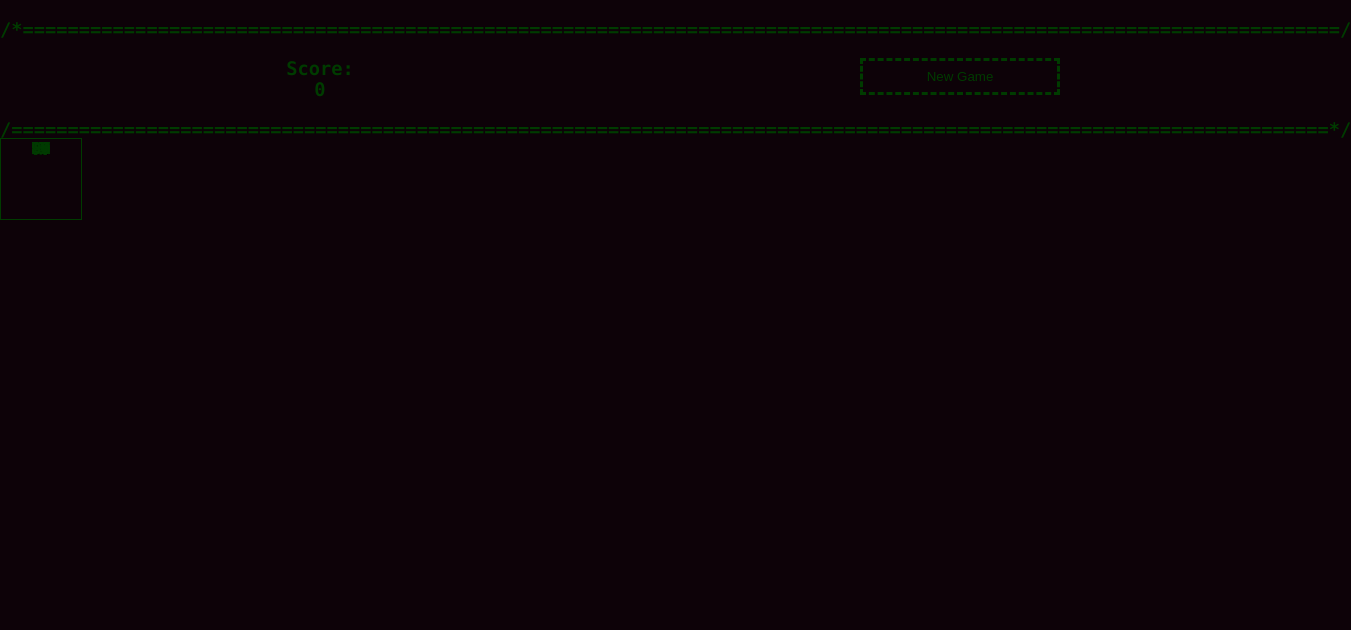
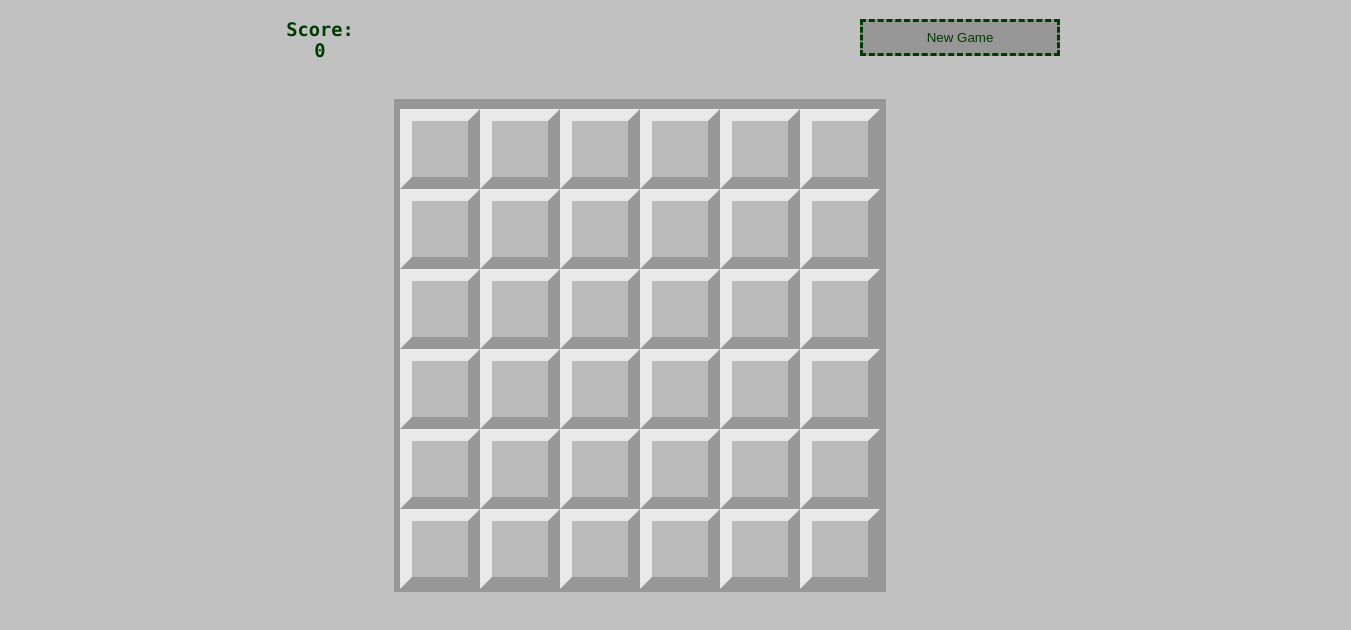
Before and after one commit to nenadkragovic/minesweeper, a React (Create React App) app: page / in a window 1280 px wide. Both pictures are taken after a click on the input "Start game". Shown: the top 630 px of the page, 1351 px wide, since content can reach past the window. Built offline with nearby package versions, Linux system fonts and the light colour scheme.

Commit message:
Add bombs generation, flag placing and number of bombs around field calculation

```diff
--- a/src/App.css
+++ b/src/App.css
@@ -1,5 +1,5 @@
 body {
-  background-color: #0D0208;
+  background-color: rgb(193, 193, 193);
   color: #003B00;
   column-fill: auto;
   font-family: Consolas;
@@ -9,10 +9,10 @@ body {
 .header {
   width: 100%;
   position: relative;
-  height: 10rem;
+  height: 5rem;
 }
 .new-game-btn {
-  background: #0D0208;
+  background: rgb(151,151,151);;
   color :#003B00;
   padding: 0.5rem;
   width: 15em;
@@ -38,7 +38,3 @@ body {
   float: left;
   text-align: center;
 }
-.main {
-  /* width: 80%;
-  left: 10% */
-}
--- a/src/App.js
+++ b/src/App.js
@@ -25,12 +25,10 @@ function App() {
       <div className="content">
         <div className="header">
           <h3>
-            <p>/*=====================================================================================================================/</p>
-            <p>
-                <span>Score: <div className="score">0</div></span>
-                <span><button className="new-game-btn" onClick={() => setGameActive(false)}>New Game</button></span>
-            </p>
-            <p>/=====================================================================================================================*/</p>
+            <nav>
+            <span>Score: <div className="score">0</div></span>
+              <span><button className="new-game-btn" onClick={() => setGameActive(false)}>New Game</button></span>
+            </nav>
           </h3>
         </div>
 
--- a/src/components/Cell/Cell.jsx
+++ b/src/components/Cell/Cell.jsx
@@ -1,8 +1,43 @@
-import React from 'react';
+import { React, useState } from 'react';
 import './Cell.scss'
 
 export default function Cell(props) {
+    const [flag, setFlag] = useState(false);
+    const [checked, setChecked] = useState(false);
+
+    const handleRightClick = (event) => {
+        event.preventDefault();
+        if (checked)
+            return;
+        setFlag(true);
+        setChecked(true);
+    };
+
+    const handleLeftClick = (event) => {
+        event.preventDefault();
+        setChecked(true);
+        setFlag(false);
+        if (props.containsBomb)
+            props.explode()
+        else {
+            if (props.numberOfNeighbouringBombs === 0)
+                props.triggerNeighbouringFields();
+        }
+    };
+
     return (
-        <div className="cell">{props.index}</div>
+        <button
+            id={'cell-'+props.index}
+            className={`cell ${checked && (!flag || props.containsBomb) || (props.exploded && props.containsBomb) ? 'checked' : ''}`}
+            disabled={props.exploded}
+            onClick={handleLeftClick} onContextMenu={handleRightClick} >
+                {
+                    props.containsBomb && props.exploded ?
+                        <div>&#128163;</div> :
+                        flag ?
+                            <div className='flag'>&#128681;</div> :
+                            checked ? props.numberOfNeighbouringBombs : null
+                }
+        </button>
     );
 }
--- a/src/components/Cell/Cell.scss
+++ b/src/components/Cell/Cell.scss
@@ -1,8 +1,19 @@
 .cell {
+    background: rgb(186,186,186);
+    border-top: 0.8rem solid rgb(233, 233, 233);
+    border-left: 0.8rem solid rgb(233, 233, 233);
+    border-right: 0.8rem solid rgb(151, 151, 151);
+    border-bottom: 0.8rem solid rgb(151, 151, 151);
     width: 5rem;
     height: 5rem;
-    border: 1px solid #003B00;
+    font-size: 2.5em;
+    box-sizing: border-box;
     text-align: center;
     vertical-align: center;
     align-self: center;
 }
+
+.cell.checked {
+    border: 0;
+    font-size: 3em;
+}
--- a/src/components/Field/Field.scss
+++ b/src/components/Field/Field.scss
@@ -1,9 +1,10 @@
+.fieldContainer {
+    display: flex;
+    justify-content: center;
+    align-items: center;
+}
 .field {
-    display: grid;
-    grid-template-rows: repeat(10, 0fr);
-    grid-template-columns: repeat(10, 0fr);
+    box-sizing: border-box;
+    background-color: rgb(151, 151, 151);
+    border: 10px solid rgb(151, 151, 151);
 }
-.rowSeparator {
-    width: 100%;
-    height: 0;
-}
--- a/src/components/Field/Filed.jsx
+++ b/src/components/Field/Filed.jsx
@@ -1,21 +1,108 @@
-import React from 'react';
+import { React, useState  } from 'react';
 import './Field.scss'
 import Cell from '../Cell/Cell'
+import * as matrixHelper from '../../helpers/matrixHelper'
 
 export default function Field(props) {
+    console.log("Creating new field.")
+
     const styles = {
         display: 'grid',
-        gridTemplateRows: `repeat(${props.width}, 0)`,
-        gridTemplateColumns: `repeat(${props.height}, 0)`
+        gridTemplateRows: `repeat(${props.width}, 0fr)`,
+        gridTemplateColumns: `repeat(${props.height}, 0fr)`,
+        alignItems: 'center',
+        justifyContent: 'center',
+        width: `calc(${props.width * 5}rem + 0.8rem)`,
+        height: `calc(${props.height * 5}rem + 0.8rem)`
     };
 
-    const cells = [];
-    for (let i = 0; i < props.width; i++){
-        for(let j = 0; j < props.height; j++)
-            cells.push(<Cell index={i * props.width + j} />);
+    const bombMatrix = matrixHelper.createMatrix(props.width, props.height, 0);
+    let generatedBombsCount = 0;
+    while (generatedBombsCount < props.numberOfMines) {
+        const randomIndex = Math.floor(Math.random() * props.width * props.height);
+        let i = Math.floor(randomIndex / props.width);
+        let j = randomIndex % props.width;
+
+        if (bombMatrix[i][j] === 1)
+            continue;
+
+        bombMatrix[i][j] = 1;
+        generatedBombsCount++;
     }
 
+    console.log('Generated: ', bombMatrix)
+
+    const [exploded, setExploded] = useState(false);
+    const explode = () => {
+        setExploded(true);
+        console.log('Game lost!');
+        alert('You lost!');
+    }
+
+    const directions = [
+        [1, 0], [-1, 0], [0, 1], [0, -1], [1, 1], [-1, -1], [1, -1], [-1, 1]
+    ];
+
+    const calculateNumberOfNeighbouringBombs = (row, col) => {
+
+        if (bombMatrix[row][col] === 1)
+            return -1;
+
+        let count = 0;
+
+        for (const [dx, dy] of directions) {
+          const newRow = row + dx;
+          const newCol = col + dy;
+
+          if (
+            newRow >= 0 &&
+            newRow < bombMatrix.length &&
+            newCol >= 0 &&
+            newCol < bombMatrix[0].length &&
+            bombMatrix[newRow][newCol] === 1
+          ) {
+            count++;
+          }
+        }
+
+        return count;
+    }
+
+    const triggerNeighbouringFields = (row, col) => {
+        for (const [dx, dy] of directions) {
+            const newRow = row + dx;
+            const newCol = col + dy;
+
+            if (
+              newRow >= 0 &&
+              newRow < bombMatrix.length &&
+              newCol >= 0 &&
+              newCol < bombMatrix[0].length
+            ) {
+                // TODO: try to find a way to trigger a click in react without manipulating DOM directly
+                document.getElementById(`cell-${newRow*props.width +newCol}`).click();
+            }
+          }
+    }
+
+    const cells = []
+    console.log(bombMatrix);
+    for (let i = 0; i< bombMatrix.length; i++)
+        for (let j =0; j< bombMatrix[0].length; j++)
+            cells.push(
+                <Cell
+                    key={i*props.width +j}
+                    index={i*props.width +j}
+                    containsBomb={bombMatrix[i][j] === 1}
+                    numberOfNeighbouringBombs={calculateNumberOfNeighbouringBombs(i, j)}
+                    explode={explode}
+                    exploded={exploded}
+                    triggerNeighbouringFields={() => triggerNeighbouringFields(i, j)}
+                />);
+
     return (
-        <div style={styles}>{cells}</div>
+        <div className="fieldContainer">
+            <div className="field" style={styles}>{cells}</div>
+        </div>
     );
 }
--- a/src/components/ui/new-game-modal.jsx
+++ b/src/components/ui/new-game-modal.jsx
@@ -4,12 +4,23 @@ import { useState } from 'react';
 
 export default function NewGameModal(props) {
 
-    const [fieldWidth, setFieldWidth] = useState(10);
-    const [filedHeight, setFieldheight] = useState(10);
+    const [fieldWidth, setFieldWidth] = useState(6);
+    const [filedHeight, setFieldheight] = useState(7);
     const [numberOfMines, setNumberOfMines] = useState(10);
 
+    const handleInputChangeWidth = (event) => {
+        setFieldWidth(event.target.value);
+    };
+
+    const handleInputChangeHeight = (event) => {
+        setFieldheight(event.target.value);
+    };
+
+    const handleInputChangeNumberOfMines = (event) => {
+        setNumberOfMines(event.target.value);
+    };
+
     const handleSubmit = () => {
-        console.log("Form submitted")
         props.toggleStartNewGame(fieldWidth, fieldWidth, numberOfMines);
     }
 
@@ -19,19 +30,19 @@ export default function NewGameModal(props) {
                 <li>
                     <label>
                         Field Width:
-                        <input type="text" value={fieldWidth} onChange={setFieldWidth} />.
+                        <input type="text" value={fieldWidth} onChange={handleInputChangeWidth} />.
                     </label>
                 </li>
                 <li>
                     <label>
                         Field Height:
-                        <input type="text" value={filedHeight} onChange={setFieldheight} />.
+                        <input type="text" value={filedHeight} onChange={handleInputChangeHeight} />.
                     </label>
                 </li>
                 <li>
                     <label>
                         Number of mines:
-                        <input type="text" value={numberOfMines} onChange={setNumberOfMines} />.
+                        <input type="text" value={numberOfMines} onChange={handleInputChangeNumberOfMines} />.
                     </label>
                 </li>
                 <li>
--- a/src/components/ui/new-game-modal.scss
+++ b/src/components/ui/new-game-modal.scss
@@ -17,7 +17,7 @@
     input {
       text-align: center;
       width: 3rem;
-      background-color: #0D0208;
+      background-color: rgb(151,151,151);
       color: #003B00;
       border: 0px;
       border-bottom: 1px solid #003B00;
@@ -25,7 +25,7 @@
     }
   }
   input[type=submit] {
-    background: #0D0208;
+    background:  rgb(151,151,151);
     color :#003B00;
     padding: 1rem;
     width: 15em;
--- /dev/null
+++ b/src/helpers/matrixHelper.js
@@ -0,0 +1,15 @@
+export function createMatrix(width, height, defaultValue) {
+    const matrix = [];
+
+    for (let row = 0; row < height; row++) {
+      const rowArray = [];
+
+      for (let col = 0; col < width; col++) {
+        rowArray.push(defaultValue);
+      }
+
+      matrix.push(rowArray);
+    }
+
+    return matrix;
+}
```
